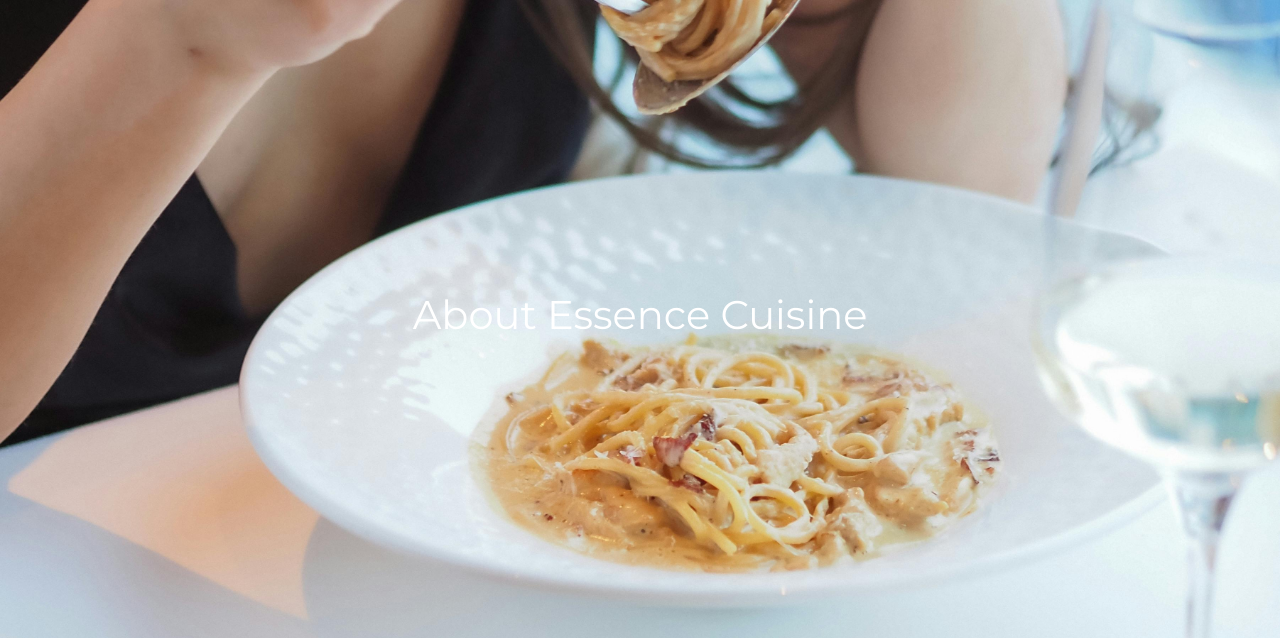
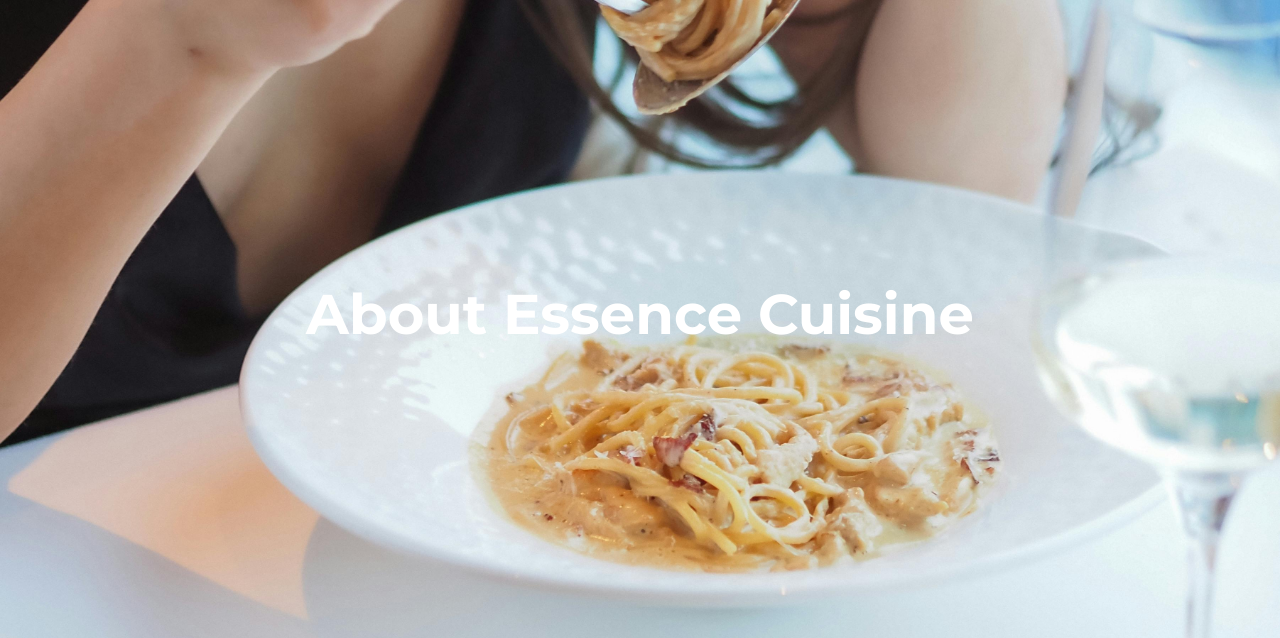
Before and after one commit to jojoakh/essence-cuisine, a Django app: page /about/ in a window 1280 px wide. Shown: the part 97-735 px from the top of the page. Run offline with Django 4.2, Linux system fonts and the light colour scheme.

Commit message:
Add styling to about page h1

```diff
--- a/dine_essence/templates/dine_essence/about.html
+++ b/dine_essence/templates/dine_essence/about.html
@@ -3,17 +3,19 @@
 
 {% block content %}
 
-    <div class="image-background-container position-relative d-flex align-items-center justify-content-center" style="height: 80vh;">
+<div class="image-background-container position-relative d-flex align-items-center justify-content-center"
+    style="height: 80vh;">
 
-        <img src="{% static 'images/top-about-image.jpg' %}" alt="woman eating spaghetti" class="img-fluid w-100 h-100" style="object-fit: cover;">
+    <img src="{% static 'images/top-about-image.jpg' %}" alt="woman eating spaghetti" class="img-fluid w-100 h-100"
+        style="object-fit: cover;">
 
-        <div class="image-background-container-text position-absolute text-center text-white">
-            <h1>About Essence Cuisine</h1>
+    <div class="image-background-container-text position-absolute text-center text-white">
+        <h1 class="display-4 fw-bold text-center">About Essence Cuisine</h1>
 
-        </div>
     </div>
+</div>
 
-    <div class="about-page">
+<div class="about-page">
 
     <!-- Existing About Section -->
     <div class="container py-5">
@@ -52,7 +54,8 @@
         <div class="col text-center">
             <h2 class="display-5 fw-bold">Opening Hours</h2>
             <p class="fs-4 mt-3">
-                At Essence Cuisine, we’re open every day to bring you the finest dining experience. Our doors are open at the following times:
+                At Essence Cuisine, we’re open every day to bring you the finest dining experience. Our doors are open
+                at the following times:
             </p>
         </div>
     </div>
--- a/templates/base.html
+++ b/templates/base.html
@@ -42,12 +42,10 @@
                     <ul class="navbar-nav ms-auto">
                         <li class="nav-item"><a class="nav-link" href="{% url 'index' %}">Home</a></li>
                         <li class="nav-item"><a class="nav-link" href="{% url 'about' %}">About Us</a></li>
-                        <li class="nav-item"><a class="nav-link" href="{% url 'make_reservation' %}">Reserve a Table</a>
-                        </li>
+                        <li class="nav-item"><a class="nav-link" href="{% url 'make_reservation' %}">Reserve a Table</a></li>
                         <li class="nav-item"><a class="nav-link" href="{% url 'menu' %}">Menu</a></li>
 
                         <!-- Authentication Links -->
-                        <ul class="navbar-nav ms-auto">
                         {% if user.is_authenticated %}
                         <li class="nav-item">
                             <a class="nav-link" href="{% url 'dashboard' %}">My Account</a>
@@ -60,7 +58,6 @@
                             <a class="nav-link" href="{% url 'login' %}">Login</a>
                         </li>
                         {% endif %}
-                        </ul>
                     </ul>
                 </div>
             </div>
```
Lines whose indentation alone changed are shown as unchanged.
